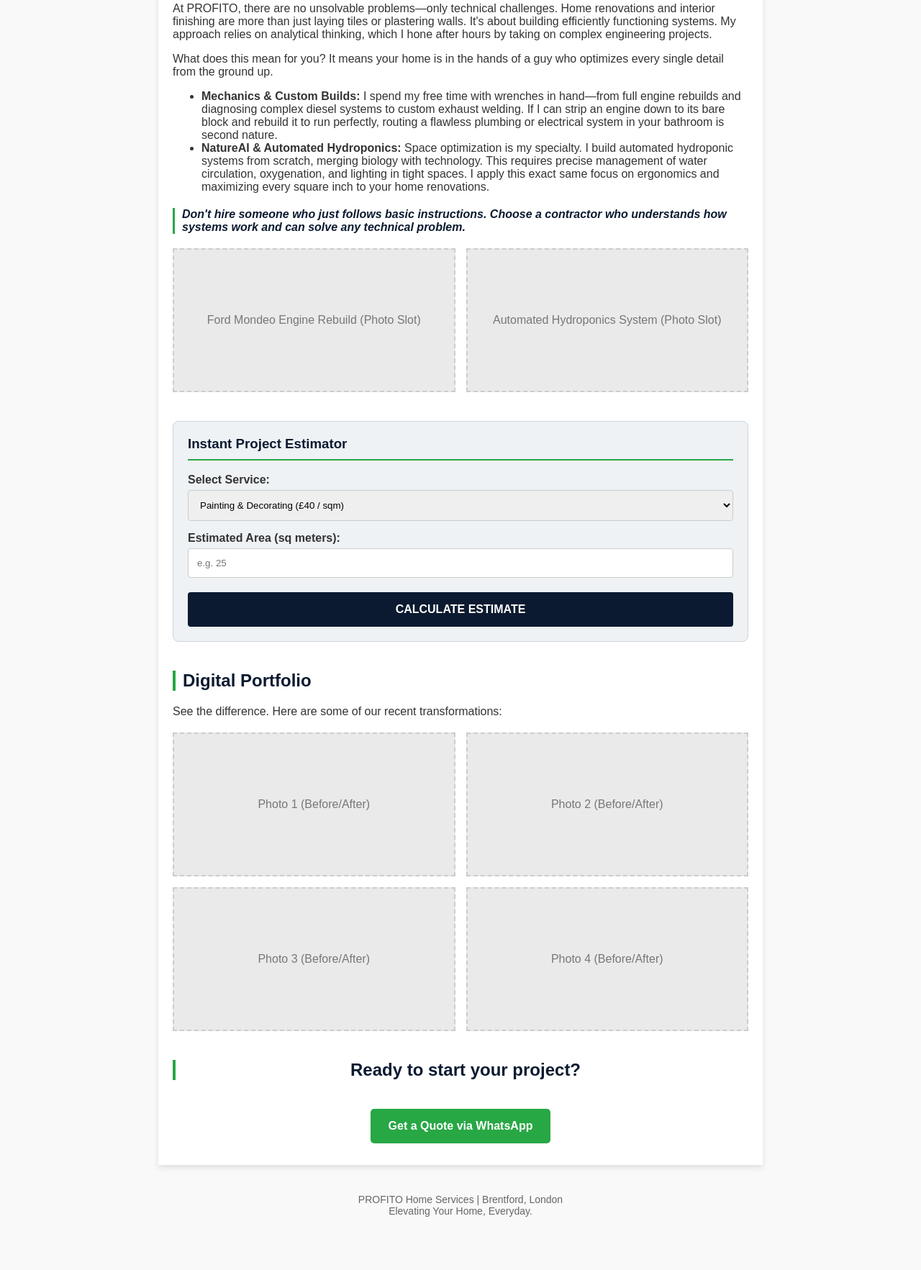
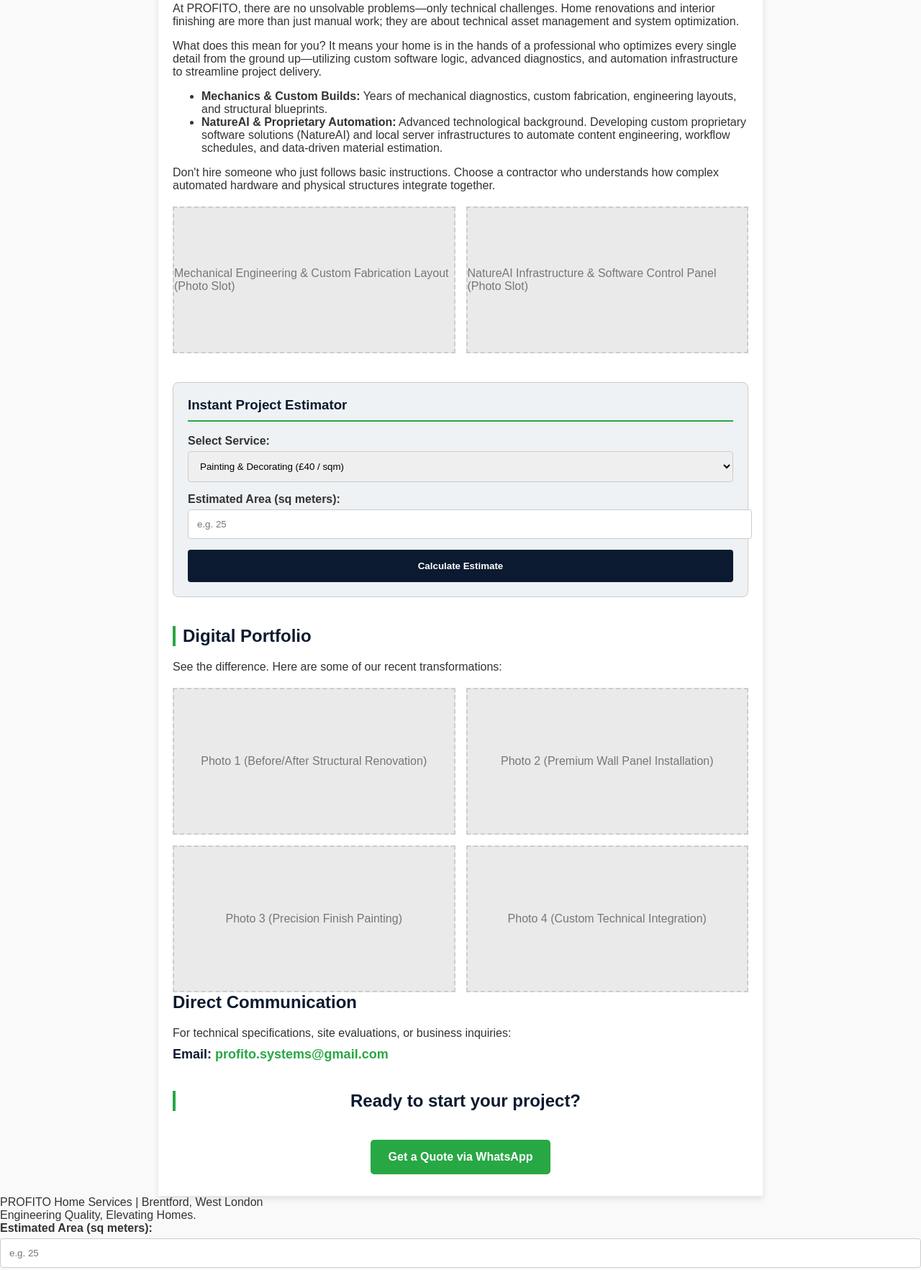
Before and after one commit to MattMurz/mattmurz.github.io, a plain HTML site: page index.html in a window 1280 px wide. Shown: the part 517-2282 px from the top of the page at 72% size. Before the commit the page ends 2228 px from the top, so only its background shows below. Drawn offline with Linux system fonts and the light colour scheme.

Commit message:
Update PROFITO layout with technical description and official contact

```diff
--- a/index.html
+++ b/index.html
@@ -1,4 +1,77 @@
 <!DOCTYPE html>
+<html lang="en">
+<head>
+    <meta charset="UTF-8">
+    <meta name="viewport" content="width=device-width, initial-scale=1.0">
+    <title>PROFITO Home Services | Brentford</title>
+    <style>
+        body {
+            font-family: Arial, sans-serif;
+            margin: 0;
+            padding: 0;
+            color: #333333;
+            background-color: #f9f9f9;
+        }
+        header {
+            background-color: #0b1a30;
+            color: #ffffff;
+            padding: 30px 20px;
+            text-align: center;
+            border-bottom: 5px solid #28a745;
+        }
+        header h1 {
+            margin: 0;
+            color: #28a745;
+            text-transform: uppercase;
+            font-size: 32px;
+        }
+        header p {
+            margin: 10px 0 0 0;
+            font-size: 16px;
+        }
+        .container {
+            padding: 30px 20px;
+            max-width: 800px;
+            margin: auto;
+            background-color: #ffffff;
+            box-shadow: 0 4px 8px rgba(0,0,0,0.1);
+        }
+        h2 {
+            color: #0b1a30;
+            border-left: 4px solid #28a745;
+            padding-left: 10px;
+            margin-top: 30px;
+        }
+        .btn {
+            display: inline-block;
+            background-color: #28a745;
+            color: #ffffff;
+            padding: 15px 25px;
+            text-decoration: none;
+            font-weight: bold;
+            border-radius: 5px;
+            text-align: center;
+            margin-top: 20px;
+        }
+        .btn:hover {
+            background-color: #218838;
+        }
+        .gallery {
+            display: flex;
+            gap: 15px;
+            flex-wrap: wrap;
+            margin-top: 20px;
+        }
+        .gallery-item {
+            flex: 1 1 calc(50% - 15px);
+            background-color: #eaeaea;
+            height: 200px;
+            display: flex;
+            align-items: center;
+            justify-content: center;
+            border: 2px dashed #cccccc;
+            color: #777777;
+            text-a<!DOCTYPE html>
 <html lang="en">
 <head>
     <meta charset="UTF-8">
@@ -90,6 +163,14 @@
             padding-left: 10px;
             margin-top: 20px;
         }
+        .contact-box {
+            background-color: #f1f3f5;
+            padding: 20px;
+            border-radius: 8px;
+            margin-top: 30px;
+            border: 1px solid #dee2e6;
+            text-align: center;
+        }
     </style>
 </head>
 <body>
@@ -101,36 +182,35 @@
 
     <div class="container">
         <h2>About Us</h2>
-        <p>With 22 years of experience in the UK construction industry, PROFITO delivers uncompromising quality in home renovations and finishing. Operating primarily in Brentford and West London, we guarantee solid craftsmanship and professional service.</p>
+        <p>With 22 years of experience in the UK construction industry, PROFITO delivers uncompromising quality in home renovations and interior finishing across West London. Based in Brentford (TW8), we combine raw multi-trade expertise with modern technology to deliver smart, durable, and structurally flawless living spaces.</p>
 
         <h2>Our Services</h2>
         <ul>
             <li>Painting & Decorating</li>
             <li>Acoustic & Decorative Wall Panels</li>
-            <li>Electrical Work</li>
-            <li>General Maintenance & Repairs</li>
+            <li>Electrical Work & Maintenance</li>
+            <li>General Maintenance & Precision Repairs</li>
         </ul>
 
-        <!-- NOWA SEKCJA: INŻYNIERIA -->
+        <!-- SEKCJA: INŻYNIERIA I AUTOMATYZACJA -->
         <h2>Beyond Standard Construction. Engineering & Precision.</h2>
-        <p>At PROFITO, there are no unsolvable problems—only technical challenges. Home renovations and interior finishing are more than just laying tiles or plastering walls. It's about building efficiently functioning systems. My approach relies on analytical thinking, which I hone after hours by taking on complex engineering projects.</p>
-        <p>What does this mean for you? It means your home is in the hands of a guy who optimizes every single detail from the ground up.</p>
+        <p>At PROFITO, there are no unsolvable problems—only technical challenges. Home renovations and interior finishing are more than just manual work; they are about technical asset management and system optimization.</p>
+        <p>What does this mean for you? It means your home is in the hands of a professional who optimizes every single detail from the ground up—utilizing custom software logic, advanced diagnostics, and automation infrastructure to streamline project delivery.</p>
 
         <ul>
-            <li><strong>Mechanics & Custom Builds:</strong> I spend my free time with wrenches in hand—from full engine rebuilds and diagnosing complex diesel systems to custom exhaust welding. If I can strip an engine down to its bare block and rebuild it to run perfectly, routing a flawless plumbing or electrical system in your bathroom is second nature.</li>
-            <li><strong>NatureAI & Automated Hydroponics:</strong> Space optimization is my specialty. I build automated hydroponic systems from scratch, merging biology with technology. This requires precise management of water circulation, oxygenation, and lighting in tight spaces. I apply this exact same focus on ergonomics and maximizing every square inch to your home renovations.</li>
+            <li><strong>Mechanics & Custom Builds:</strong> Years of mechanical diagnostics, custom fabrication, engineering layouts, and structural blueprints.</li>
+            <li><strong>NatureAI & Proprietary Automation:</strong> Advanced technological background. Developing custom proprietary software solutions (NatureAI) and local server infrastructures to automate content engineering, workflow schedules, and data-driven material estimation.</li>
         </ul>
 
-        <p class="highlight-text">Don't hire someone who just follows basic instructions. Choose a contractor who understands how systems work and can solve any technical problem.</p>
+        <p class="highlight-text">Don't hire someone who just follows basic instructions. Choose a contractor who understands how complex automated hardware and physical structures integrate together.</p>
 
         <div class="gallery">
-            <div class="gallery-item">Ford Mondeo Engine Rebuild (Photo Slot)</div>
-            <div class="gallery-item">Automated Hydroponics System (Photo Slot)</div>
+            <div class="gallery-item">Mechanical Engineering & Custom Fabrication Layout (Photo Slot)</div>
+            <div class="gallery-item">NatureAI Infrastructure & Software Control Panel (Photo Slot)</div>
         </div>
-        <!-- KONIEC NOWEJ SEKCJI -->
 
         <!-- Poczatek Kalkulatora PROFITO -->
-        <div class="calculator-box" style="background-color: #eef2f5; padding: 20px; border-radius: 8px; margin: 40px 0; border: 1px solid #ced4da;">
+        <div class="calculator-box" style="background-color: #eef2f5; padding: 20px; border-radius: 8px; margin: 40px 0; border: 1px solid #ccc;">
             <h3 style="color: #0b1a30; border-bottom: 2px solid #28a745; padding-bottom: 10px; margin-top: 0;">Instant Project Estimator</h3>
 
             <label style="font-weight: bold; color: #333;">Select Service:</label><br>
@@ -141,6 +221,74 @@
             </select><br>
 
             <label style="font-weight: bold; color: #333;">Estimated Area (sq meters):</label><br>
+            <input type="number" id="areaSize" placeholder="e.g. 25" style="width: 100%; padding: 12px; margin-top: 5px; margin-bottom: 15px; border: 1px solid #ccc; border-radius: 4px;">
+
+            <button onclick="calculateCost()" style="background-color: #0b1a30; color: #ffffff; padding: 15px 20px; border: none; width: 100%; font-weight: bold; border-radius: 4px; cursor: pointer;">Calculate Estimate</button>
+
+            <div id="resultBox" style="display: none; margin-top: 20px; padding: 15px; background-color: #ffffff; border-left: 5px solid #28a745; border-radius: 4px;">
+                <h4 style="margin-top: 0; color: #0b1a30; font-size: 18px;">Estimated Range: <br><span id="priceResult" style="color: #28a745; font-size: 24px;"></span></h4>
+                <p style="font-size: 12px; color: #666666; font-style: italic;">*This is a preliminary baseline estimate. Final quote depends on site evaluation.</p>
+                <a id="waLink" href="#" style="display: block; background-color: #25D366; color: #ffffff; text-align: center; padding: 12px; text-decoration: none; font-weight: bold; border-radius: 4px; margin-top: 10px;">Send Estimate via WhatsApp</a>
+            </div>
+        </div>
+
+        <script>
+        function calculateCost() {
+            var rate = document.getElementById('serviceType').value;
+            var area = document.getElementById('areaSize').value;
+
+            if(area > 0) {
+                var minCost = (rate * area) * 0.9;
+                var maxCost = (rate * area) * 1.2;
+                document.getElementById('priceResult').innerHTML = "£" + minCost.toFixed(0) + " - £" + maxCost.toFixed(0);
+
+                var selectElement = document.getElementById('serviceType');
+                var serviceName = selectElement.options[selectElement.selectedIndex].text.split(' (')[0];
+                var msg = "Hi PROFITO! I used your quick estimator. I need " + serviceName + " for an area of roughly " + area + " sqm.";
+
+                // Wpisz swoj numer telefonu w miejsce 440000000000 jeśli chcesz bezpośredni link:
+                var waUrl = "https://wa.me/447426476769?text=" + encodeURIComponent(msg);
+
+                document.getElementById('waLink').href = waUrl;
+                document.getElementById('resultBox').style.display = "block";
+            } else {
+                alert("Please enter a valid area size in square meters.");
+            }
+        }
+        </script>
+        <!-- Koniec Kalkulatora PROFITO -->
+
+        <h2>Digital Portfolio</h2>
+        <p>See the difference. Here are some of our recent transformations:</p>
+        <div class="gallery">
+            <div class="gallery-item">Photo 1 (Before/After Structural Renovation)</div>
+            <div class="gallery-item">Photo 2 (Premium Wall Panel Installation)</div>
+            <div class="gallery-item">Photo 3 (Precision Finish Painting)</div>
+            <div class="gallery-item">Photo 4 (Custom Technical Integration)</div>
+        </div>
+
+        <!-- Oficjalne dane kontaktowe -->
+        <div class="contact-box">
+            <h2 style="margin-top: 0; border: none; padding: 0;">Direct Communication</h2>
+            <p style="font-size: 16px; margin: 10px 0;">For technical specifications, site evaluations, or business inquiries:</p>
+            <p style="font-size: 18px; font-weight: bold; color: #0b1a30; margin: 5px 0;">
+                Email: <a href="mailto:profito.systems@gmail.com" style="color: #28a745; text-decoration: none;">profito.systems@gmail.com</a>
+            </p>
+        </div>
+
+        <div style="text-align: center; margin-top: 40px;">
+            <h2>Ready to start your project?</h2>
+            <a href="https://wa.me/440000000000" class="btn">Get a Quote via WhatsApp</a>
+        </div>
+    </div>
+
+    <div class="footer">
+        PROFITO Home Services | Brentford, West London <br>
+        Engineering Quality, Elevating Homes.
+    </div>
+
+</body>
+</html>            <label style="font-weight: bold; color: #333;">Estimated Area (sq meters):</label><br>
             <input type="number" id="areaSize" placeholder="e.g. 25" style="width: 100%; padding: 12px; margin-top: 5px; margin-bottom: 20px; border: 1px solid #ccc; border-radius: 4px; box-sizing: border-box;"><br>
 
             <button onclick="calculateCost()" style="background-color: #0b1a30; color: #ffffff; padding: 15px 20px; border: none; width: 100%; font-weight: bold; font-size: 16px; cursor: pointer; border-radius: 4px; text-transform: uppercase;">Calculate Estimate</button>
@@ -181,22 +329,4 @@
         <h2>Digital Portfolio</h2>
         <p>See the difference. Here are some of our recent transformations:</p>
         <div class="gallery">
-            <div class="gallery-item">Photo 1 (Before/After)</div>
-            <div class="gallery-item">Photo 2 (Before/After)</div>
-            <div class="gallery-item">Photo 3 (Before/After)</div>
-            <div class="gallery-item">Photo 4 (Before/After)</div>
-        </div>
-
-        <div style="text-align: center; margin-top: 40px;">
-            <h2>Ready to start your project?</h2>
-            <a href="https://wa.me/440000000000" class="btn">Get a Quote via WhatsApp</a>
-        </div>
-    </div>
-
-    <div class="footer">
-        PROFITO Home Services | Brentford, London <br>
-        Elevating Your Home, Everyday.
-    </div>
-
-</body>
-</html>
+            <div class="galle
```
